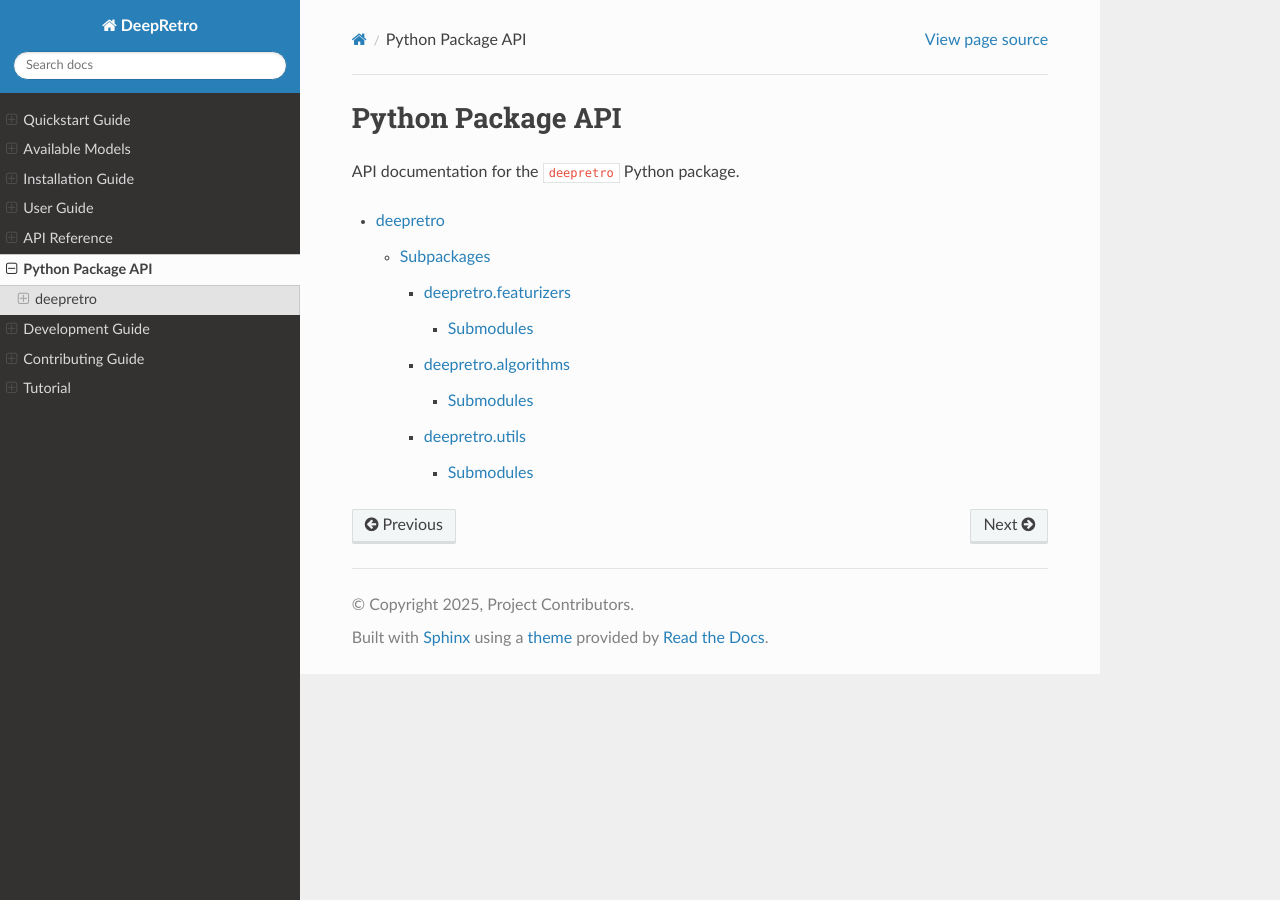
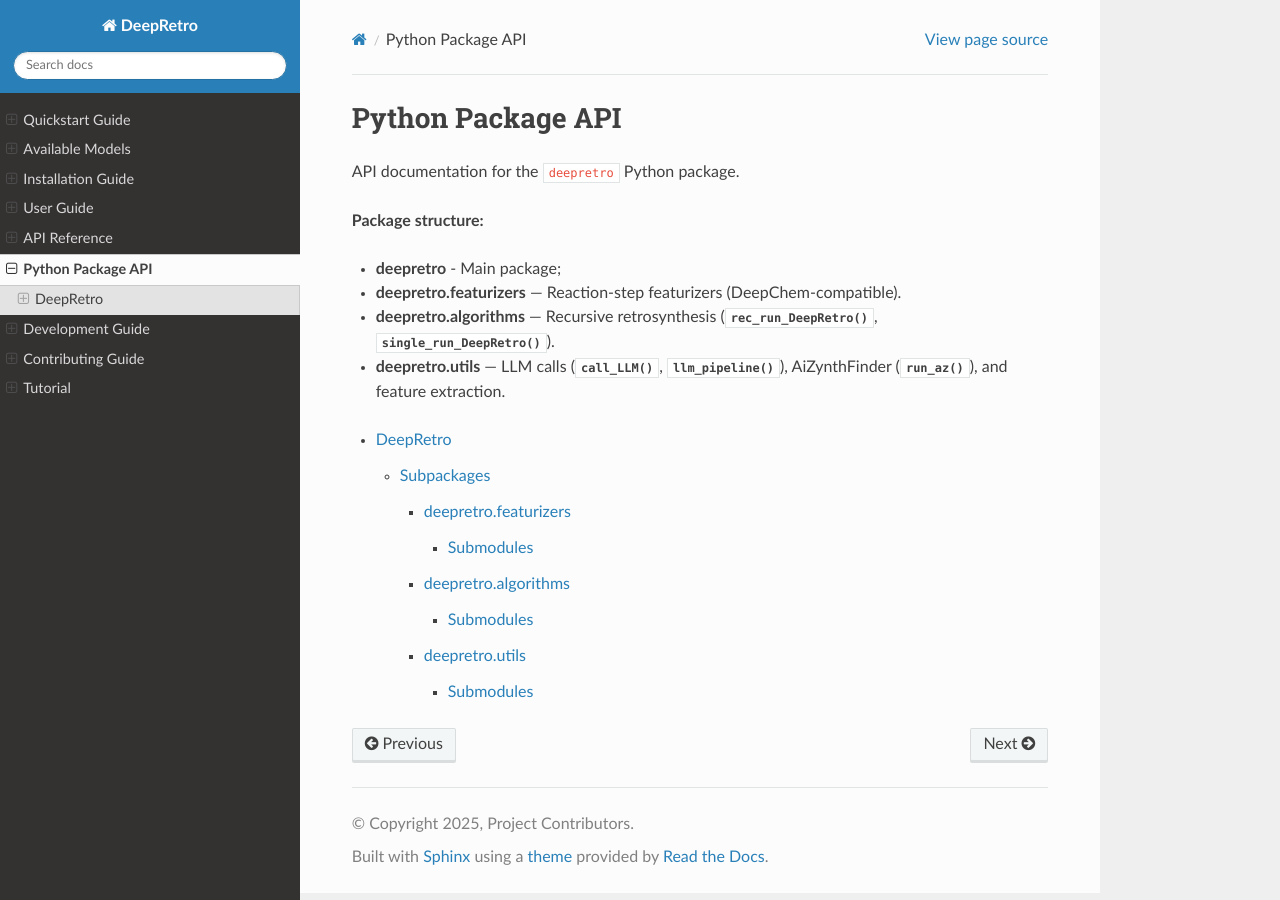
Before and after one commit to deepforestsci/DeepRetro, a Sphinx documentation site: the page built from docs/source/modules.rst, in a window 1280 px wide. Built offline with Sphinx 7.4.7 and the Read the Docs theme 3.1.0, drawn with Linux system fonts in a browser that asks for light colours.

Commit message:
better docs

```diff
--- a/docs/source/contributing.rst
+++ b/docs/source/contributing.rst
@@ -76,6 +76,9 @@
    # Run specific test file
    python -m pytest tests/test_api.py
 
+   # Run doctests in deepretro utils
+   pytest deepretro/utils/llm.py deepretro/utils/az.py --doctest-modules -v
+
    # Run with coverage
    python -m pytest tests/ --cov=src
 
--- a/docs/source/modules.rst
+++ b/docs/source/modules.rst
@@ -3,6 +3,13 @@
 
 API documentation for the ``deepretro`` Python package.
 
+**Package structure:**
+
+- **deepretro** - Main package;
+- **deepretro.featurizers** — Reaction-step featurizers (DeepChem-compatible).
+- **deepretro.algorithms** — Recursive retrosynthesis (:func:`rec_run_DeepRetro`, :func:`single_run_DeepRetro`).
+- **deepretro.utils** — LLM calls (:func:`call_LLM`, :func:`llm_pipeline`), AiZynthFinder (:func:`run_az`), and feature extraction.
+
 .. toctree::
    :maxdepth: 4
 
--- a/docs/source/package/deepretro.algorithms.rst
+++ b/docs/source/package/deepretro.algorithms.rst
@@ -1,5 +1,10 @@
 deepretro.algorithms
 ====================
+
+Recursive retrosynthesis algorithms combining AiZynthFinder (template-based) with
+LLM-based disconnection proposals. Use :func:`rec_run_DeepRetro` for full recursive
+decomposition or :func:`single_run_DeepRetro` for a single step.
+
 
 Submodules
 ----------
--- a/docs/source/package/deepretro.featurizers.rst
+++ b/docs/source/package/deepretro.featurizers.rst
@@ -1,5 +1,9 @@
 deepretro.featurizers
 =====================
+
+Featurizers for reaction-step data, compatible with DeepChem. The main class
+:class:`ReactionStepFeaturizer` converts product-reactant pairs into fixed-size
+fingerprint vectors for ML models.
 
 .. automodule:: deepretro.featurizers
    :members:
```
Also changed, not shown: docs/source/package/deepretro.rst (+5 -6 lines), docs/source/package/deepretro.utils_pkg.rst (+4 -6 lines).
